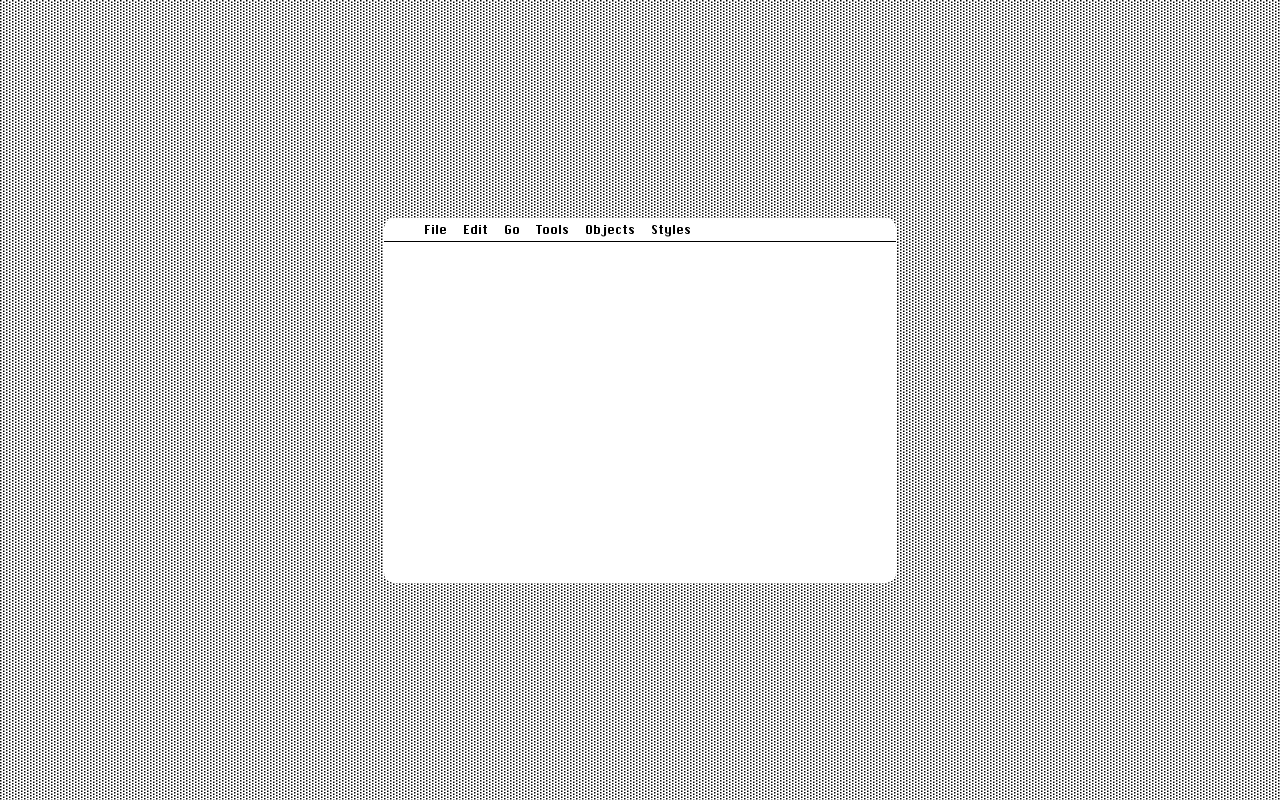
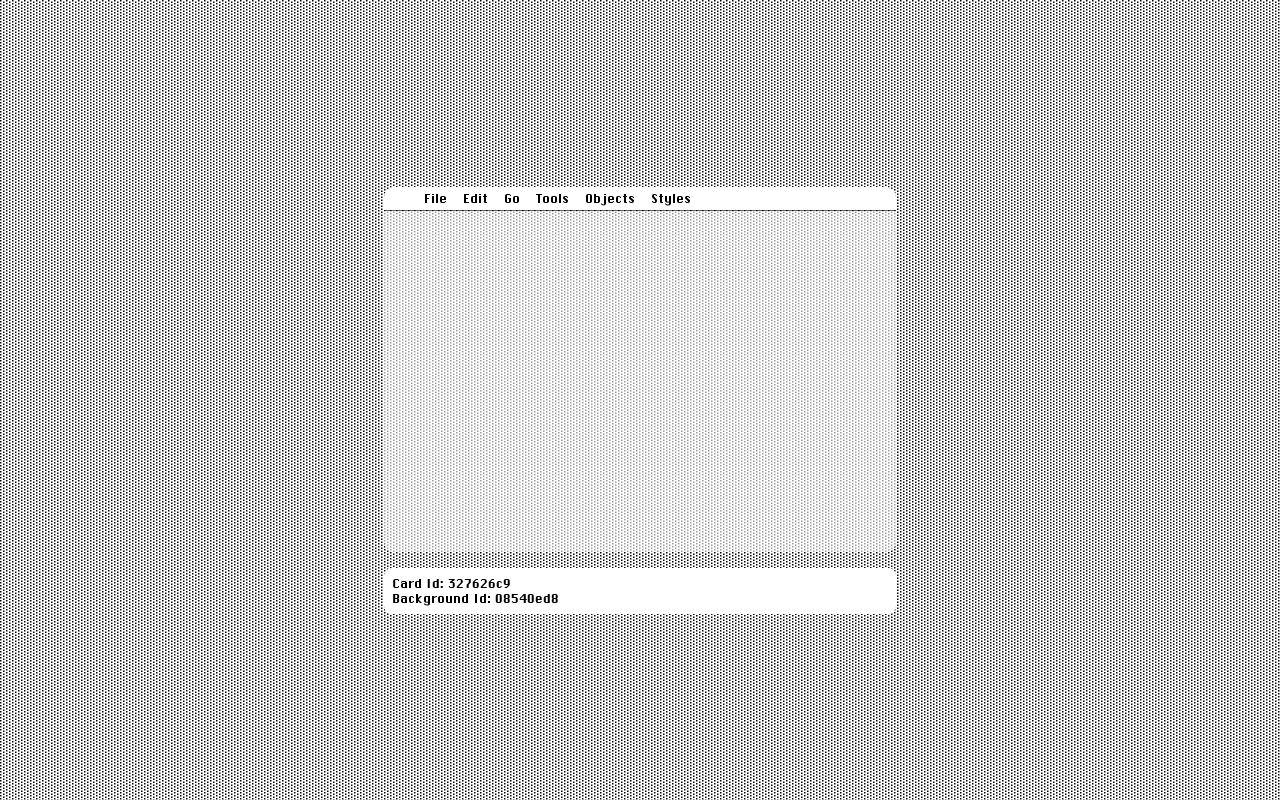
Before and after one commit to oaklandgit/Cardigan, a React (Vite) app: page / in a window 1280 px wide. Built offline with nearby package versions, Linux system fonts and the light colour scheme.

Commit message:
Made some progress on saving field data.

```diff
--- a/index.html
+++ b/index.html
@@ -4,7 +4,7 @@
     <meta charset="UTF-8" />
     <link rel="icon" type="image/svg+xml" href="/src/favicon.svg" />
     <meta name="viewport" content="width=device-width, initial-scale=1.0" />
-    <title>Cardigan 2</title>
+    <title>Cardigan</title>
   </head>
   <body>
     <div id="root"></div>
--- a/src/App.tsx
+++ b/src/App.tsx
@@ -1,8 +1,6 @@
 import { useState, useEffect } from 'react';
 import Menubar from './components/Menubar';
 import Card from './components/Card';
-// import Debugger from './components/Debugger';
-import { getMaxZIndex } from './lib/helpers';
 import './App.css';
 
 function App() {
@@ -37,6 +35,25 @@ function App() {
 
   const newElementPosition = 100;
 
+  // Data
+
+  const testData = [
+
+    {
+      type: "string",
+      content: "hello",
+      cardId: "327626c9-3b37-44a0-ac0a-ff52c6523804",
+      elementId: "212780a6-52fe-43e6-a5e3-805e7204fa18"
+    }
+
+  ];
+
+  const [stackData, setStackData] = useState(() => {
+    const saved = localStorage.getItem("stackData");
+    const initialValue = JSON.parse(saved);
+    return initialValue || testData;
+  });
+
   // other reactive components
   const [currentBackgroundId, setCurrentBackgroundId] = useState(defaultBackgroundId);
   const [cardElements, setCardElements] = useState([]);
@@ -51,6 +68,10 @@ function App() {
   useEffect(() => {
     localStorage.setItem("cardList", JSON.stringify(cardList));
   }, [cardList]);
+
+  useEffect(() => {
+    localStorage.setItem("stackData", JSON.stringify(stackData));
+  }, [stackData]);
 
   useEffect(() => {
     localStorage.setItem("currentCardId", currentCardId);
@@ -80,6 +101,10 @@ function App() {
     const rect = activeElement.getBoundingClientRect();
     activeElementAction = (Math.abs(e.clientX - rect.right) < 20 && Math.abs(e.clientY - rect.bottom) < 20) ? "resize" : "drag";
   }
+
+  // const changeElement = (e) => {
+  //   console.log("changed!!!!")
+  // }
 
   const moveElement = (e) => {
     if (!activeElement) return;
@@ -129,13 +154,40 @@ function App() {
     }
   }
 
-  /* //////////////// ACTIONS //////////////// */
-
-  const handleAction = (action: string) => {
-
-
+  const handleMount = (id) => {
+    console.log(`field ${id} mounted!`);
+    let content = "empty";
+    content = stackData.filter((d) => d.elementId === id)[0]?.content
+    console.log(content);
   }
 
+  const handleBlur = ((el, id) => {
+
+    console.log(el.target.value);
+
+    let exists = false;
+
+    const newDataState = stackData.map(row => {
+      if (row.elementId === id) {
+        exists = true;
+        return { ...row, content: el.target.value };
+      }
+      return row;
+    });
+
+    if (exists) {
+      setStackData(newDataState);
+    } else {
+      const newRow = {
+        type: "string",
+        content: el.target.value,
+        cardId: currentCardId,
+        elementId: id
+      }
+      setStackData([...stackData, newRow]);
+    }
+
+  });
 
   /* //////////////// COMPONENT //////////////// */
 
@@ -166,6 +218,8 @@ function App() {
             key={currentBackgroundId}
             elements={backgroundElements}
             isBackground={true}
+            handleMount={handleMount}
+            handleBlur={handleBlur}
           />
 
           {/* active card */}
@@ -174,12 +228,26 @@ function App() {
               key={currentCardId}
               elements={cardElements}
               isBackground={false}
+              handleMount={handleMount}
+              handleBlur={handleBlur}
             />
           }
 
         </div>
 
+        <div style={{
+          marginTop: '16px',
+          fontSize: '12px',
+          padding: '8px',
+          borderRadius: '8px',
+          backgroundColor: 'white'
+        }}>
+          Card Id: {currentCardId.split('-')[0]}
+          <br />Background Id: {currentBackgroundId.split('-')[0]}
+        </div>
       </div>
+
+
 
     </>
   );
--- a/src/components/Card.module.css
+++ b/src/components/Card.module.css
@@ -14,5 +14,5 @@
   background-color: white;
   top: 0;
   left: 0;
-/*   opacity: 0.6; */
+  opacity: 0.6;
 }
--- a/src/components/Card.tsx
+++ b/src/components/Card.tsx
@@ -2,7 +2,7 @@ import Button from './Button';
 import Field from './Field';
 import styles from './Card.module.css';
 
-export default function Card({ elements, isBackground }) {
+export default function Card({ elements, isBackground, handleMount, handleBlur }) {
 
   return (
 
@@ -28,6 +28,8 @@ export default function Card({ elements, isBackground }) {
             y={el.pos[1]}
             w={el.pos[2]}
             h={el.pos[3]}
+            handleMount={handleMount}
+            handleBlur={handleBlur}
           />)
         }
 
--- a/src/components/Field.tsx
+++ b/src/components/Field.tsx
@@ -1,12 +1,28 @@
+import { useEffect } from 'react';
 import styles from './Field.module.css';
 
-export default function Field({ id, x, y, w, h }) {
+export default function Field({
+  id,
+  x, y,
+  w, h,
+  handleMount,
+  handleBlur
+}) {
+
+  let content = "loading…"
+
+  useEffect(() => {
+    handleMount(id);
+  }, []);
 
   return (
     <textarea
       className={styles.field + ' movable'}
       id={id}
-      style={{ left: `${x}px`, top: `${y}px`, width: `${w}px`, height: `${h}px` }}>
+      style={{ left: `${x}px`, top: `${y}px`, width: `${w}px`, height: `${h}px` }}
+      defaultValue={content}
+      onBlur={(el) => handleBlur(el, id)}
+    >
     </textarea>
   )
 }
--- a/src/components/Menu.tsx
+++ b/src/components/Menu.tsx
@@ -1,15 +1,16 @@
 import styles from './Menu.module.css';
 
-export default function Menu({ title, isActive, children }) {
+export default function Menu({ title, type, isActive, children }) {
 
   return (
 
     <div className={styles.menu}>
       <div className={`${styles.title} ${isActive && styles.active}`}>{title}</div>
-      <div className={styles.container} style={{ display: !isActive && 'none'}}>
+      <div className={styles.container} style={{ display: !isActive && 'none' }}>
         {children}
       </div>
     </div>
 
   )
+
 }
--- a/src/components/Menubar.tsx
+++ b/src/components/Menubar.tsx
@@ -98,20 +98,21 @@ export default function Menubar({
 
       {menubarItems.map((menu, i) =>
       (
+
         <div
           key={i}
           onClick={() => toggleMenu(i)}
           onMouseLeave={() => setSelectedMenuIndex(null)}
         >
           <Menu
+            type={menu.type || "menu"}
             title={menu.label}
             isActive={i === selectedMenuIndex}
           >
             {menu.items?.map((item, j) =>
 
-              <div onMouseUp={() => doAction(item.action)}>
+              <div key={j} onMouseUp={() => doAction(item.action)}>
                 <MenuItem
-                  key={j}
                   title={item.label}
                   shortcut={item.shortcut}
                   section={item.section}
--- a/src/components/menubarItems.ts
+++ b/src/components/menubarItems.ts
@@ -54,7 +54,22 @@ export const menubarItems = [
       { label: "Next Window", shortcut: "⌘L", disabled: true },
     ],
   },
-  { id: "tools", label: "Tools" },
+  {
+    id: "tools",
+    label: "Tools",
+    type: "palette",
+    items: [
+      { label: "Browse", icon: "browse.svg" },
+      { label: "Button", icon: "browse.svg" },
+      { label: "Field", icon: "field.svg" },
+      { label: "Brush", icon: "brush.svg", section: "true" },
+      { label: "Pencil", icon: "pencil.svg" },
+      { label: "Eraser", icon: "eraser.svg" },
+      { label: "Line", icon: "line.svg" },
+      { label: "Lasso", icon: "lasso.svg" },
+      { label: "Marquee", icon: "marquee.svg" },
+    ]
+  },
   {
     id: "objects",
     label: "Objects",
```
Also changed, not shown: src/components/Debugger.module.css (deleted, +0 -10 lines), src/components/Debugger.tsx (deleted, +0 -66 lines), src/components/PaletteItem.tsx (added, +14 -0 lines).
